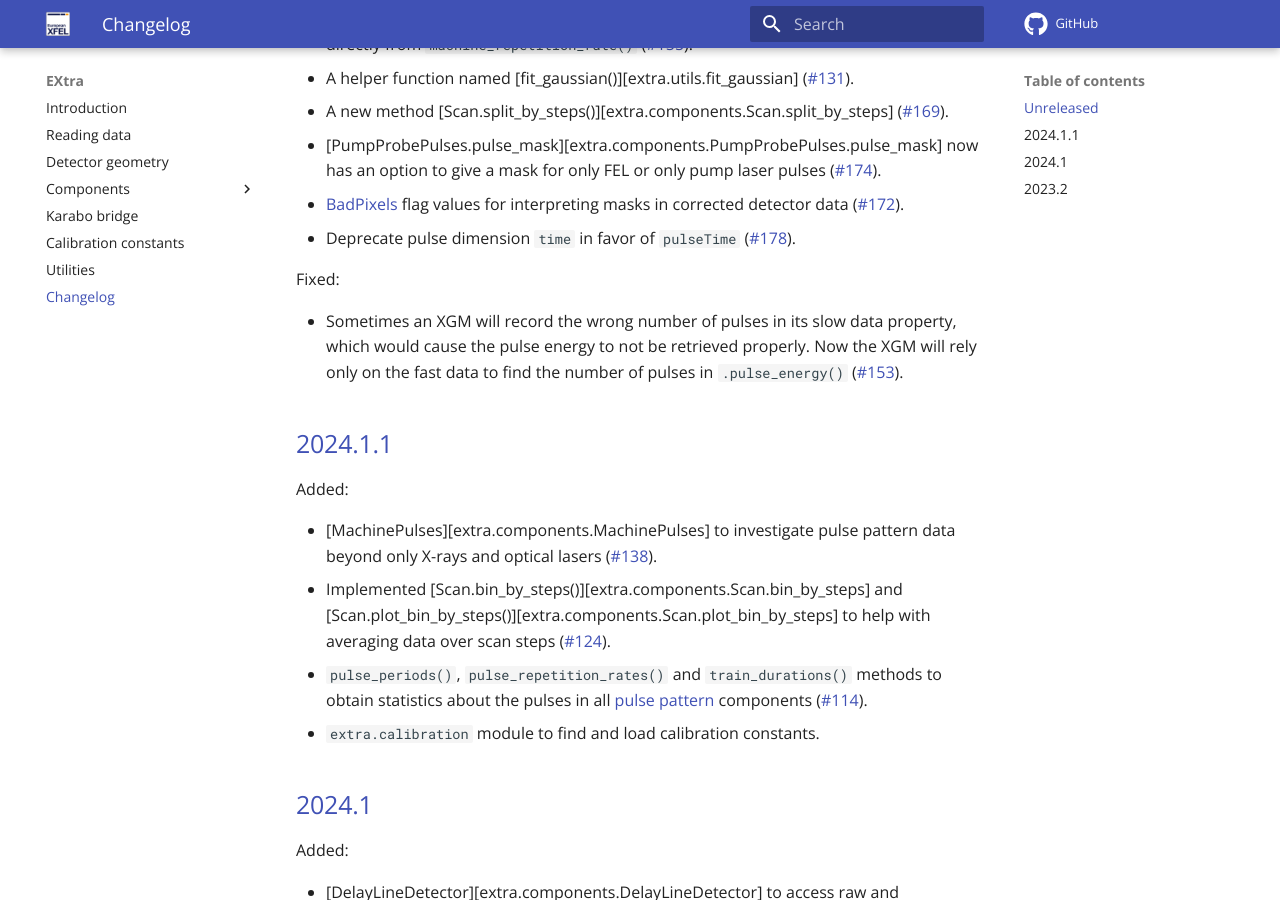
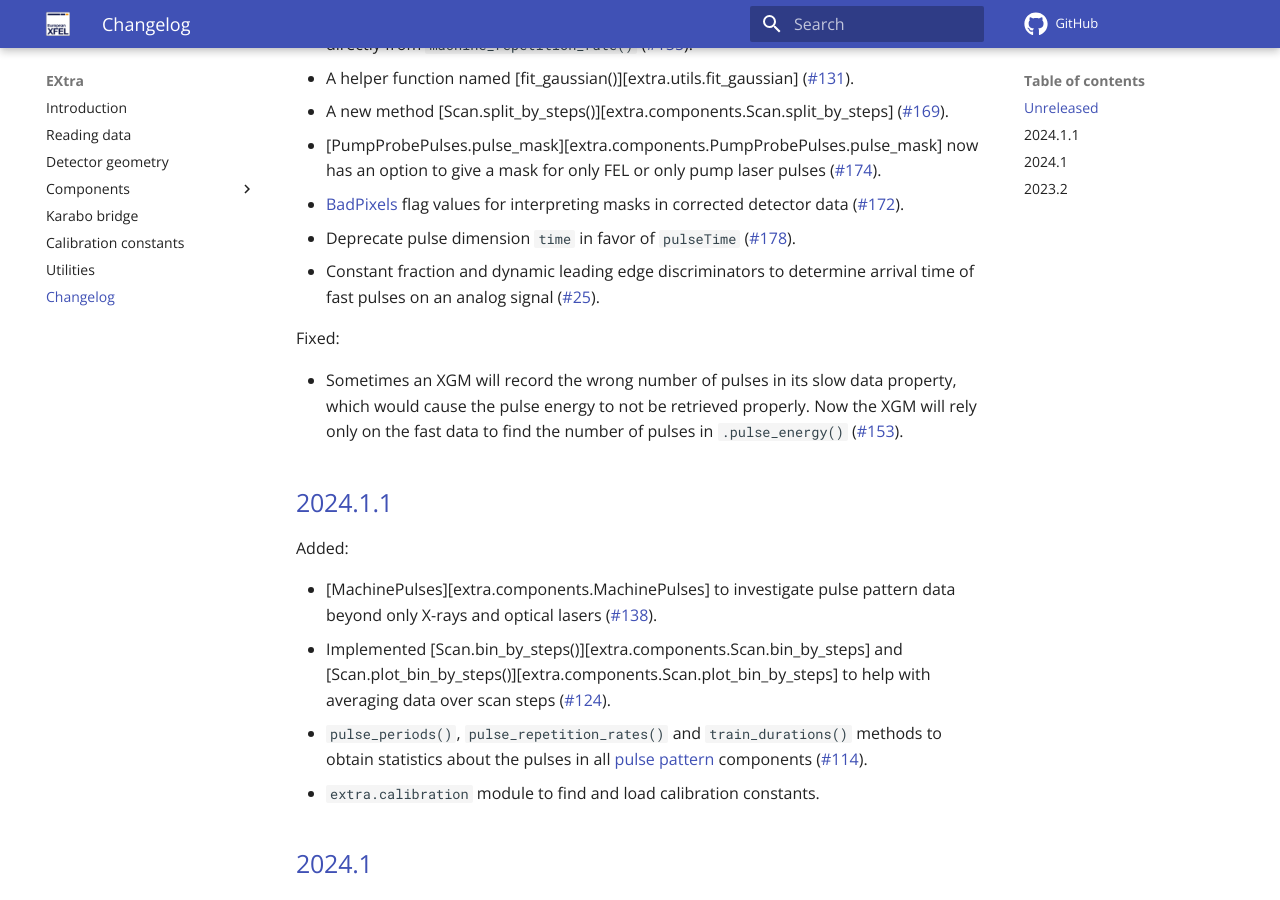
Before and after one commit to European-XFEL/EXtra, an MkDocs documentation site: the page built from docs/changelog.md, in a window 1280 px wide and 900 px high, scrolled down 1043 px. Built offline with MkDocs 1.6.1 and Material for MkDocs 9.7.7, drawn with Linux system fonts in a browser that asks for light colours; emoji names are drawn with the system emoji font; comment, search, counter and statistics services are not loaded.

Commit message:
Add docs for fast timing discriminators

```diff
--- a/docs/changelog.md
+++ b/docs/changelog.md
@@ -36,6 +36,7 @@ Added:
 - [BadPixels](extra.calibration.BadPixels) flag values for interpreting masks
   in corrected detector data (!172).
 - Deprecate pulse dimension `time` in favor of `pulseTime` (!178).
+- Constant fraction and dynamic leading edge discriminators to determine arrival time of fast pulses on an analog signal (!25).
 
 Fixed:
 
```
Also changed, not shown: docs/utilities.md (+8 -0 lines).
